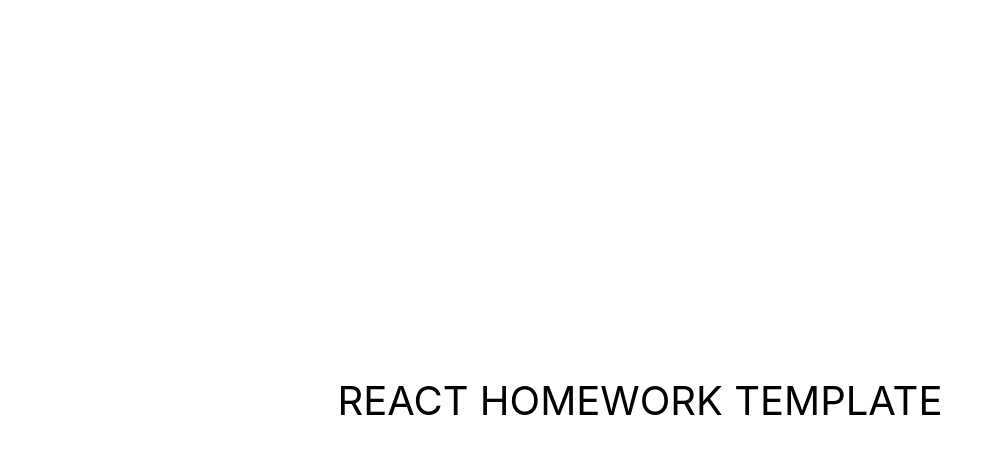
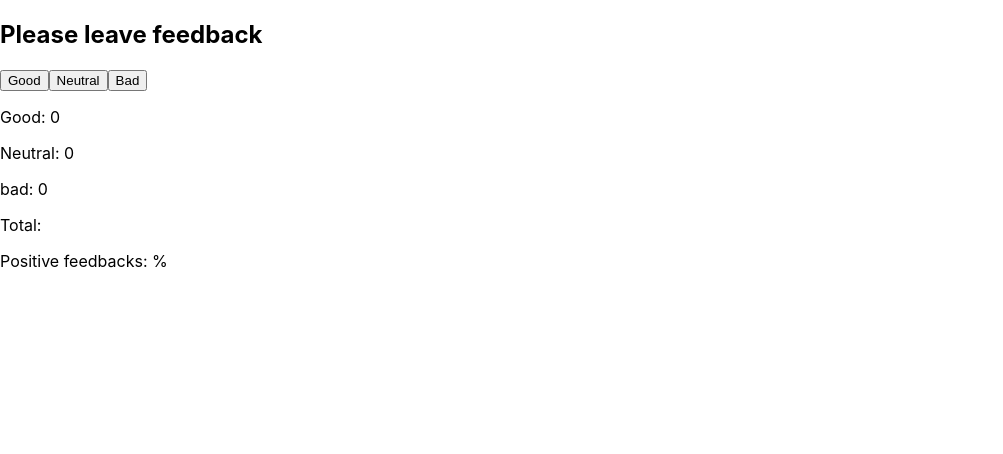
Before and after one commit to Aleksandr-Pod/goit-react-hw-02-feedback, a React (Create React App) app: page / in a window 1280 px wide. Shown: the top 454 px of the page, without its empty margins (0-1003 px from the left). Built offline with nearby package versions, Linux system fonts and the light colour scheme.

Commit message:
With Components

```diff
--- a/src/components/App.jsx
+++ b/src/components/App.jsx
@@ -1,17 +1,51 @@
-export const App = () => {
-  return (
-    <div
-      style={{
-        height: '100vh',
-        display: 'flex',
-        justifyContent: 'center',
-        alignItems: 'center',
-        fontSize: 40,
-        textTransform: 'uppercase',
-        color: '#010101',
-      }}
-    >
-      React homework template
-    </div>
-  );
+import React from 'react';
+import Statistics from './Statistics';
+
+export class App extends React.Component {
+  state = {
+    good: 0,
+    neutral: 0,
+    bad: 0
+  };
+  countTotalFeedback = () => {
+    return (this.state.good + this.state.neutral + this.state.bad)
+    //         // Если в стейте заранее не известно количество свойств:
+    // let total=0;
+    //   for (const key in this.state) {
+    //     total += this.state[key]
+    //   }
+    //   return total;
+  }
+  countPositiveFeedbackPercentage = () => {
+    return (this.state.good / this.countTotalFeedback() * 100);
+  }
+  onClickHandle = (evt) => {
+    const btnName = evt.currentTarget.name;
+    this.setState(prev => ({ [btnName]: (prev[btnName] + 1) }))
+    console.log(this.state);
+  }
+  render() {
+    const btns = ["Good", "Neutral", "Bad"];
+    //        // Если не известно сколько будет кнопок
+    // const btns = [];
+    // for (const key in this.state) {
+    //   btns.push(key.charAt(0).toUpperCase() + key.slice(1))
+    // }
+
+    return (
+      <div>
+        <h2>Please leave feedback</h2>
+        {btns.map((btn, idx) => (
+          <button type="button" key={idx} name={btn.toLowerCase()} onClick={this.onClickHandle}>{btn}</button>
+        ))}
+        <Statistics good={this.state.good}
+          neutral={this.state.neutral}
+          bad={this.state.bad}
+          total={this.countTotalFeedback}
+          positivePercentage={this.countPositiveFeedbackPercentage}>
+          <h2>Statistics</h2>
+        </Statistics>
+      </div>
+    );
+  }
 };
--- /dev/null
+++ b/src/components/Statistics.js
@@ -0,0 +1,13 @@
+import React from "react";
+
+export default function Statistics({ good, neutral, bad, total, positivePercentage }) {
+    return (
+        <div>
+            <p>Good: {good}</p>
+            <p>Neutral: {neutral}</p>
+            <p>bad: {bad}</p>
+            <p>Total: {total}</p>
+            <p>Positive feedbacks: {positivePercentage}%</p>
+        </div>
+    )
+}
```
